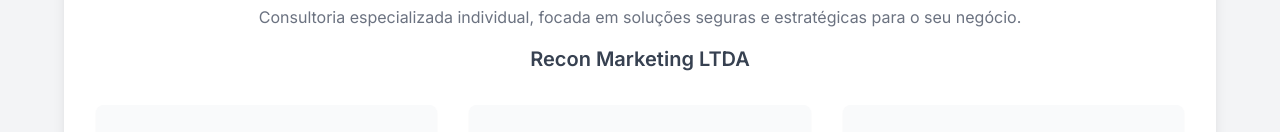
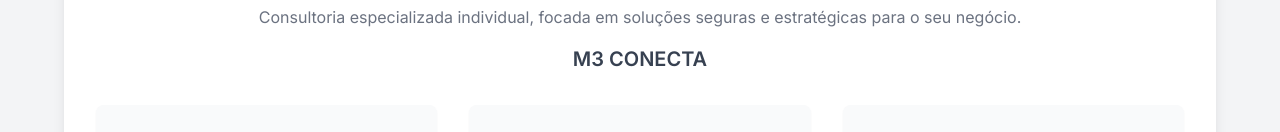
Before and after one commit to eduardahellena23/M3, a plain HTML site: page index.html in a window 1280 px wide. Shown: the part 183-315 px from the top of the page. Drawn offline with nearby package versions, Linux system fonts and the light colour scheme.

Commit message:
Update index.html

```diff
--- a/index.html
+++ b/index.html
@@ -38,7 +38,7 @@
             Consultoria especializada individual, focada em soluções seguras e estratégicas para o seu negócio.
         </p>
         <h2 class="text-xl font-semibold text-gray-700 mt-4">
-            Recon Marketing LTDA
+            M3 CONECTA
         </h2>
     </header>
 
```
